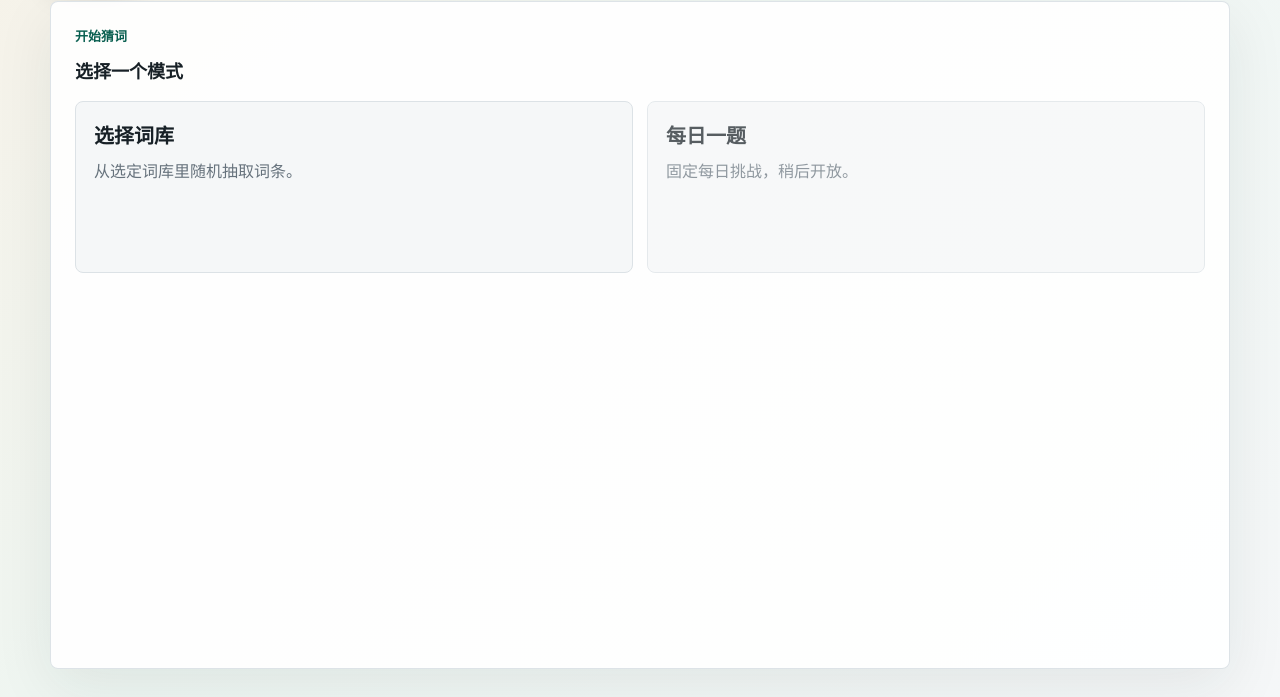
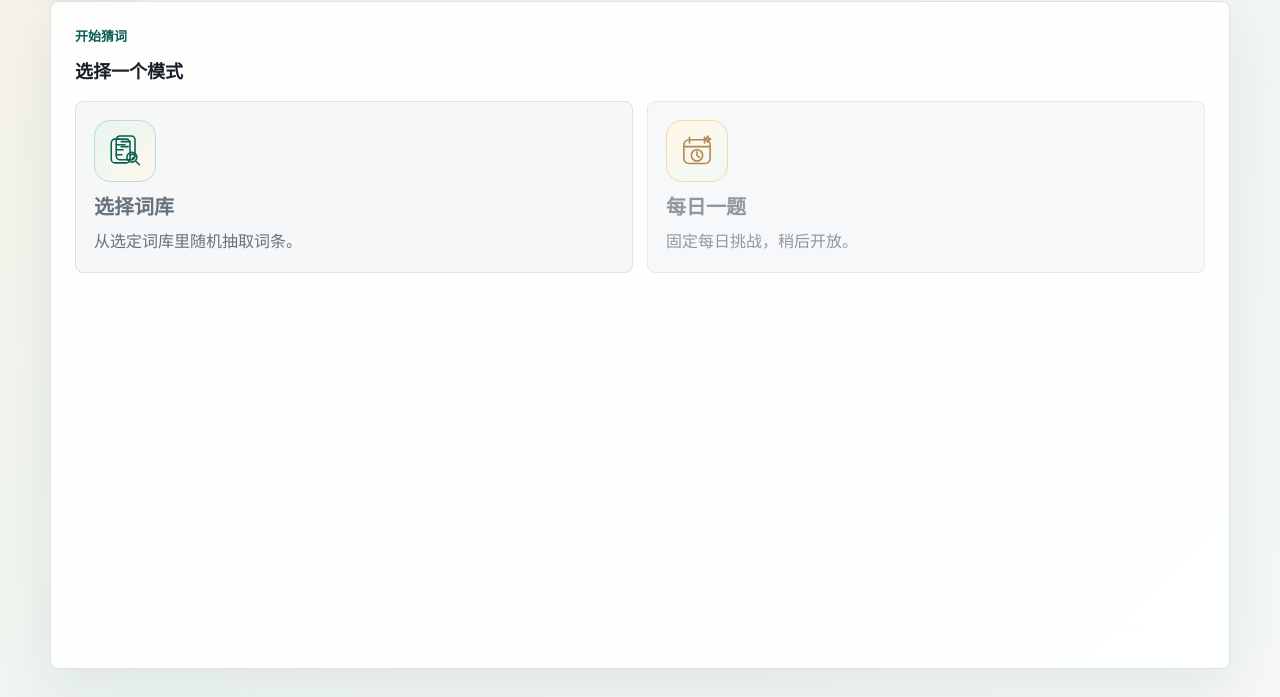
Before and after one commit to linanachi114-byte/Can-t-guess-it-huh, a website: page public/index.html in a window 1280 px wide. Shown: the part 133-830 px from the top of the page. Drawn offline with Linux system fonts and the light colour scheme; no server answers.

Commit message:
Add mode choice icons

```diff
--- a/public/index.html
+++ b/public/index.html
@@ -56,12 +56,38 @@
             </div>
             <div class="mode-choice-grid">
               <button id="chooseBankModeBtn" class="mode-choice-card" type="button">
-                <strong>选择词库</strong>
-                <span>从选定词库里随机抽取词条。</span>
+                <svg aria-hidden="true" class="mode-choice-icon mode-choice-icon-bank" viewBox="0 0 64 64">
+                  <rect x="10" y="13" width="30" height="38" rx="6" />
+                  <path d="M18 22h14" />
+                  <path d="M18 30h11" />
+                  <path d="M18 38h9" />
+                  <rect x="18" y="8" width="30" height="38" rx="6" />
+                  <path d="M26 17h14" />
+                  <path d="M26 25h11" />
+                  <circle cx="43" cy="42" r="8" />
+                  <path d="m49 48 6 6" />
+                  <path d="M40.4 39.2c.7-1.5 2-2.2 3.7-2.2 2 0 3.4 1.2 3.4 3 0 1.5-.9 2.3-2.5 3.1l-1.1.5v1.6" />
+                  <path d="M44 48.4h.1" />
+                </svg>
+                <span class="mode-choice-copy">
+                  <strong>选择词库</strong>
+                  <span>从选定词库里随机抽取词条。</span>
+                </span>
               </button>
               <button id="dailyModeBtn" class="mode-choice-card disabled" type="button">
-                <strong>每日一题</strong>
-                <span>固定每日挑战，稍后开放。</span>
+                <svg aria-hidden="true" class="mode-choice-icon mode-choice-icon-daily" viewBox="0 0 64 64">
+                  <rect x="11" y="14" width="42" height="38" rx="8" />
+                  <path d="M20 10v9" />
+                  <path d="M44 10v9" />
+                  <path d="M11 25h42" />
+                  <circle cx="32" cy="39" r="9" />
+                  <path d="M32 33v6l4 3" />
+                  <path d="M49 8l1.4 3.5L54 13l-3.6 1.5L49 18l-1.4-3.5L44 13l3.6-1.5L49 8z" />
+                </svg>
+                <span class="mode-choice-copy">
+                  <strong>每日一题</strong>
+                  <span>固定每日挑战，稍后开放。</span>
+                </span>
               </button>
             </div>
           </section>
--- a/public/styles.css
+++ b/public/styles.css
@@ -190,6 +190,41 @@ h2 {
   background: var(--paper);
   color: var(--ink);
   text-align: left;
+}
+
+.mode-choice-icon {
+  width: 62px;
+  height: 62px;
+  padding: 10px;
+  border-radius: 16px;
+  fill: none;
+  stroke: currentColor;
+  stroke-width: 2.5;
+  stroke-linecap: round;
+  stroke-linejoin: round;
+}
+
+.mode-choice-icon-bank {
+  color: var(--accent-dark);
+  background: linear-gradient(145deg, #e7f5f2, #fff8eb);
+  border: 1px solid #b7dfd6;
+}
+
+.mode-choice-icon-daily {
+  color: #9a5a08;
+  background: linear-gradient(145deg, #fff5df, #edf7f5);
+  border: 1px solid #f0ca84;
+}
+
+.mode-choice-copy {
+  display: grid;
+  gap: 6px;
+  color: var(--ink);
+}
+
+.mode-choice-copy > span {
+  color: var(--muted);
+  line-height: 1.55;
 }
 
 .mode-choice-card:hover,
```
Also changed, not shown: 1 other file.
